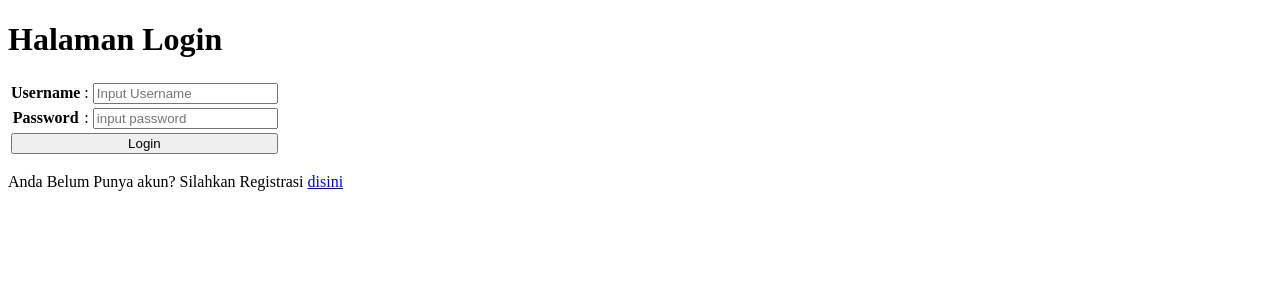
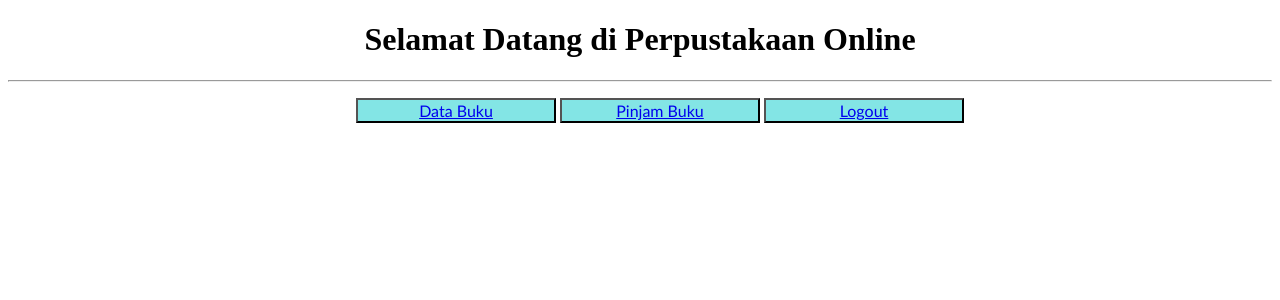
Before and after one commit to gladysnadira/web_dasar_a1pagi_2109010036_Gladys, a PHP site: page /login.php in a window 1280 px wide. Shown: the top 300 px of the page. Run offline with PHP 8.4, Linux system fonts and the light colour scheme.

Commit message:
Projek Akhir

```diff
--- a/website_saya_2109010036_Gladys/controllers/functions.php
+++ b/website_saya_2109010036_Gladys/controllers/functions.php
@@ -58,4 +58,28 @@ function user_satu($username,$isi_table)
         );
         return $x[$isi_table];
 }
+
+function pinjam()
+{
+    return q("SELECT * FROM `pinjam`");
+}
+
+function pinjam_satu_jumlah($id_peminjam)
+{
+    return mysqli_num_rows(
+        q(
+            "SELECT * FROM 'pinjam' WHERE username = '$username'"
+        )
+        );
+}
+
+function pinjam_satu($username,$isi_table)
+{
+    $x = mysqli_fetch_assoc(
+        q(
+            "SELECT * FROM 'pinjam' WHERE username = '$username'"
+        )
+        );
+        return $x[$isi_table];
+}
 ?>
--- a/website_saya_2109010036_Gladys/login.php
+++ b/website_saya_2109010036_Gladys/login.php
@@ -1,67 +1,32 @@
-<?php
-require "controllers/functions.php"
-?>
-
 <!DOCTYPE html>
 <html lang="en">
 <head>
     <meta charset="UTF-8">
     <meta http-equiv="X-UA-Compatible" content="IE=edge">
     <meta name="viewport" content="width=device-width, initial-scale=1.0">
-    <title>Login</title>
+    <title>Website Saya</title>
+
 </head>
-
-<body>
-    <h1>Halaman Login</h1>
-    <form action="" method="post">
-        <table>
-            <tr>
-                <th>Username</th>
-                <td>:</td>
-                <td>
-                    <input type="text" placeholder="Input Username" name="username">
-                </td>
-            </tr>
-            <tr>
-                <th>Password</th>
-                <td>:</td>
-                <td>
-                    <input type="password" placeholder="input password" name="pw">
-                </td>
-            </tr>
-            <tr>
-                <td colspan='3'>
-                    <button style="width:100%" name="login">Login</button>
-                </td>
-            </tr>
-        </table>
-        <p>Anda Belum Punya akun? Silahkan Registrasi <a href="registrasi.php">disini</a> </p>
-
-        <?php
-        if (isset($_POST["login"])) {
-            $username = $_POST["username"];
-            $pw = $_POST["pw"];
-            if (user_satu_jumlah($username) > 0) {
-                if (password_verify($pw,user_satu($username,"password"))) {
-                    echo "<script>
-                    alert('password anda sesuai!')
-                    location='../website_saya_2109010036/'
-                    </script>";
-                    session_start();
-                    $_SESSION["username"]=$username;
-                }else {
-                    echo "<script>
-                    alert('password tidak sesuai!')
-                    </script>";
-                }
-            }else {
-                echo "<script>
-                alert('username tidak ditemukan!')
-                </script>";
-            }
-        }
-        ?>
-    </body>
-</form>
-
+<link rel="stylesheet" href="style.css">
+<body class= desain>
+    <h1>Selamat Datang di Perpustakaan Online</h1>
+    <hr>
+    <ul>
+        <button class= btn1>
+            <a href="buku.php">
+                Data Buku
+            </a>
+        </button>
+        <button class= btn2>
+            <a href="pinjam.php">
+                Pinjam Buku
+            </a>
+        </button>
+        <button class = btn3>
+        <a href="index.php">
+            Logout
+        </a>
+        </button>
+    </ul>
+</body>
 </html>
--- a/website_saya_2109010036_Gladys/style.css
+++ b/website_saya_2109010036_Gladys/style.css
@@ -2,3 +2,55 @@ table {
     border-collapse: collapse;
     width: 70%;
 }
+
+.login {
+    margin: 100px auto;
+    width: 400px;
+    padding: 10px;
+    border: 6px solid #ccc;
+    border-color: bisque;
+    background: lightblue;
+}
+
+.text-header {
+    text-align: center;
+}
+
+.desain {
+    text-align: center;
+}
+
+.btn1 {
+    font-size: medium;
+    width: 200px;
+    font-family: 'Trebuchet MS', 'Lucida Sans Unicode', 'Lucida Grande', 'Lucida Sans', Arial, sans-serif;
+    background-color: rgb(131, 229, 229);
+}
+
+.btn2 {
+    font-size: medium;
+    width: 200px;
+    font-family: 'Trebuchet MS', 'Lucida Sans Unicode', 'Lucida Grande', 'Lucida Sans', Arial, sans-serif;
+    background-color: rgb(131, 229, 229);
+}
+
+.btn3 {
+    font-size: medium;
+    width: 200px;
+    font-family: 'Trebuchet MS', 'Lucida Sans Unicode', 'Lucida Grande', 'Lucida Sans', Arial, sans-serif;
+    background-color: rgb(131, 229, 229);
+}
+
+.pinjam {
+    text-align: center;
+    border-collapse: collapse;
+    width: 100 %;
+    background-color: pink`;
+}
+
+.tambah {
+    text-align: center;
+    border-collapse: collapse;
+    width: 100 %;
+    background-color: pink;
+}
--- a/website_saya_2109010036_Gladys/tambah_buku.php
+++ b/website_saya_2109010036_Gladys/tambah_buku.php
@@ -12,7 +12,9 @@
 
 </head>
 <body>
-    <h1>Selamat Datang di Halaman Tambah Buku</h1>
+    <center>
+    <h1>Halaman Tambah Buku</h1>
+    </center>
     <hr>
     <ul>
         <a href="buku.php">
@@ -22,7 +24,6 @@
             <li>Pinjam Buku</li>
         </a>
     </ul>
-    <hr>
     <form action="" method="post">
         <table>
             <tr>
```
Also changed, not shown: mini project/index.php (added, +12 -0 lines), website_saya_2109010036_Gladys/buku.php (+16 -9 lines), website_saya_2109010036_Gladys/index.php (+65 -15 lines), website_saya_2109010036_Gladys/pinjam.php (added, +57 -0 lines), website_saya_2109010036_Gladys/pinjam_buku.php (added, +81 -0 lines).
